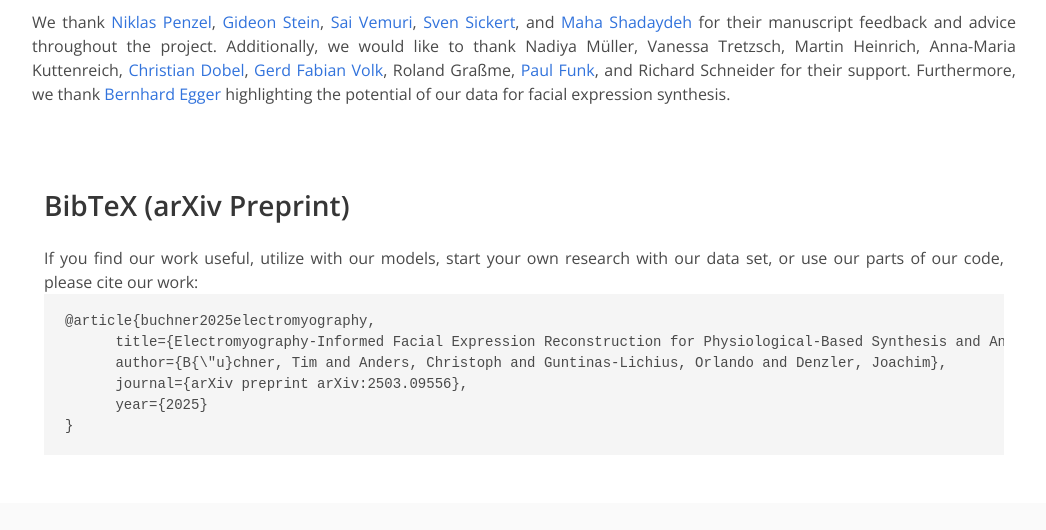
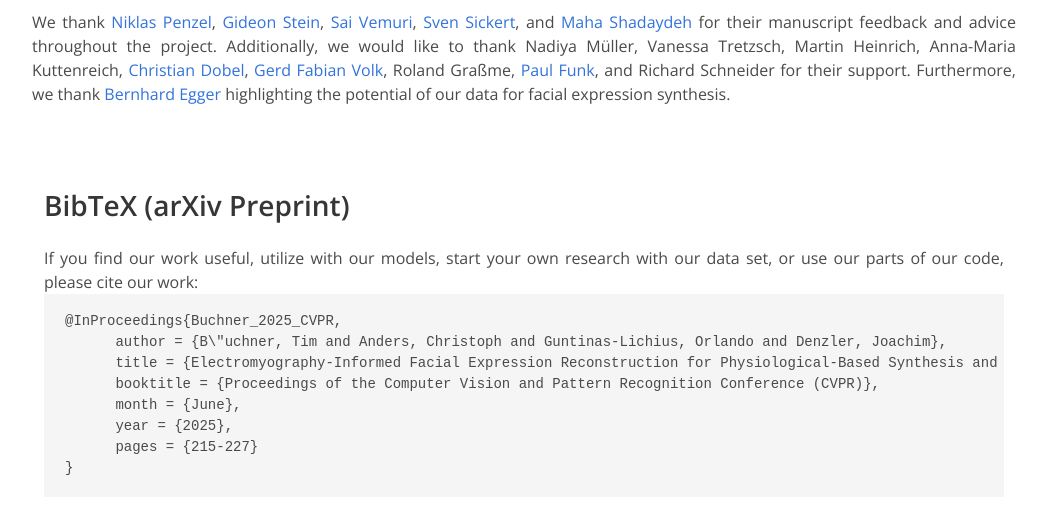
Before and after one commit to eifer-mam/eifer-mam.github.io, a plain HTML site: page index.html in a window 1280 px wide. Shown: the part 4184-4714 px from the top of the page, without its empty margins (116-1162 px from the left). Drawn offline with Linux system fonts and the light colour scheme; files whose address does not match are found by name.

Commit message:
Update the bib entry

```diff
--- a/index.html
+++ b/index.html
@@ -446,11 +446,13 @@
       <span>
         If you find our work useful, utilize with our models, start your own research with our data set, or use our parts of our code, please cite our work:
       </span>
-      <pre><code>@article{buchner2025electromyography,
-      title={Electromyography-Informed Facial Expression Reconstruction for Physiological-Based Synthesis and Analysis},
-      author={B{\"u}chner, Tim and Anders, Christoph and Guntinas-Lichius, Orlando and Denzler, Joachim},
-      journal={arXiv preprint arXiv:2503.09556},
-      year={2025}
+      <pre><code>@InProceedings{Buchner_2025_CVPR,
+      author = {B\"uchner, Tim and Anders, Christoph and Guntinas-Lichius, Orlando and Denzler, Joachim},
+      title = {Electromyography-Informed Facial Expression Reconstruction for Physiological-Based Synthesis and Analysis},
+      booktitle = {Proceedings of the Computer Vision and Pattern Recognition Conference (CVPR)},
+      month = {June},
+      year = {2025},
+      pages = {215-227}
 }
 </code></pre>
     </div>
```
